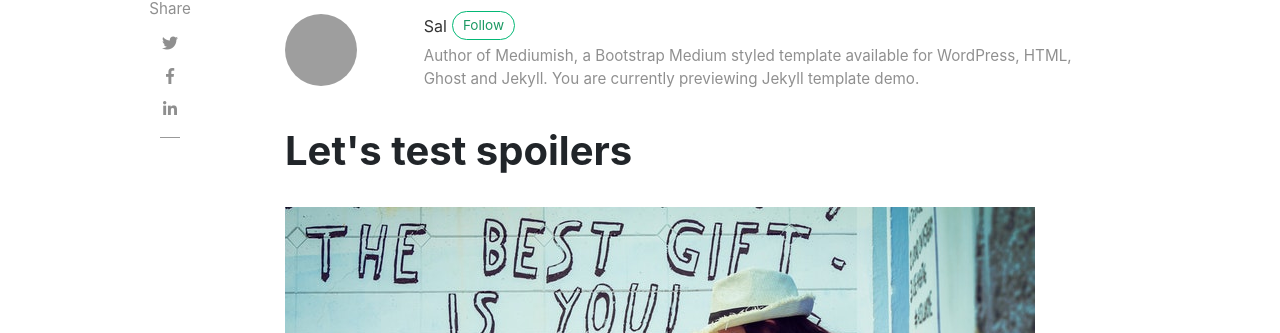
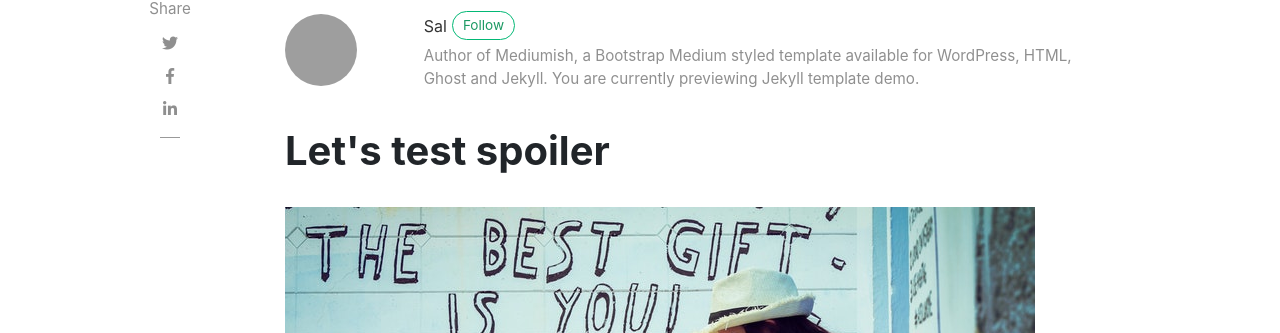
Before and after one commit to stackbit-projects/beige-celery-b9315, a Jekyll site: the page built from _posts/2018-01-11-quick-start-guide.md, in a window 1280 px wide and 900 px high. Shown: the part 217-550 px from the top of the window. Built offline with Jekyll 4.4.1, drawn with Linux system fonts in a browser that asks for light colours; nearby versions of some CDN libraries; comment, search, counter and statistics services are not loaded; grey boxes are pictures that could not be loaded.

Commit message:
2018-01-11-quick-start-guide.md: updated title

```diff
--- a/_posts/2018-01-11-quick-start-guide.md
+++ b/_posts/2018-01-11-quick-start-guide.md
@@ -1,8 +1,10 @@
 ---
 layout: post
-title:  "Let's test spoilers"
+title: Let's test spoiler
 author: sal
-categories: [ Jekyll, tutorial ]
+categories:
+  - Jekyll
+  - tutorial
 image: assets/images/12.jpg
 featured: true
 hidden: true
```
